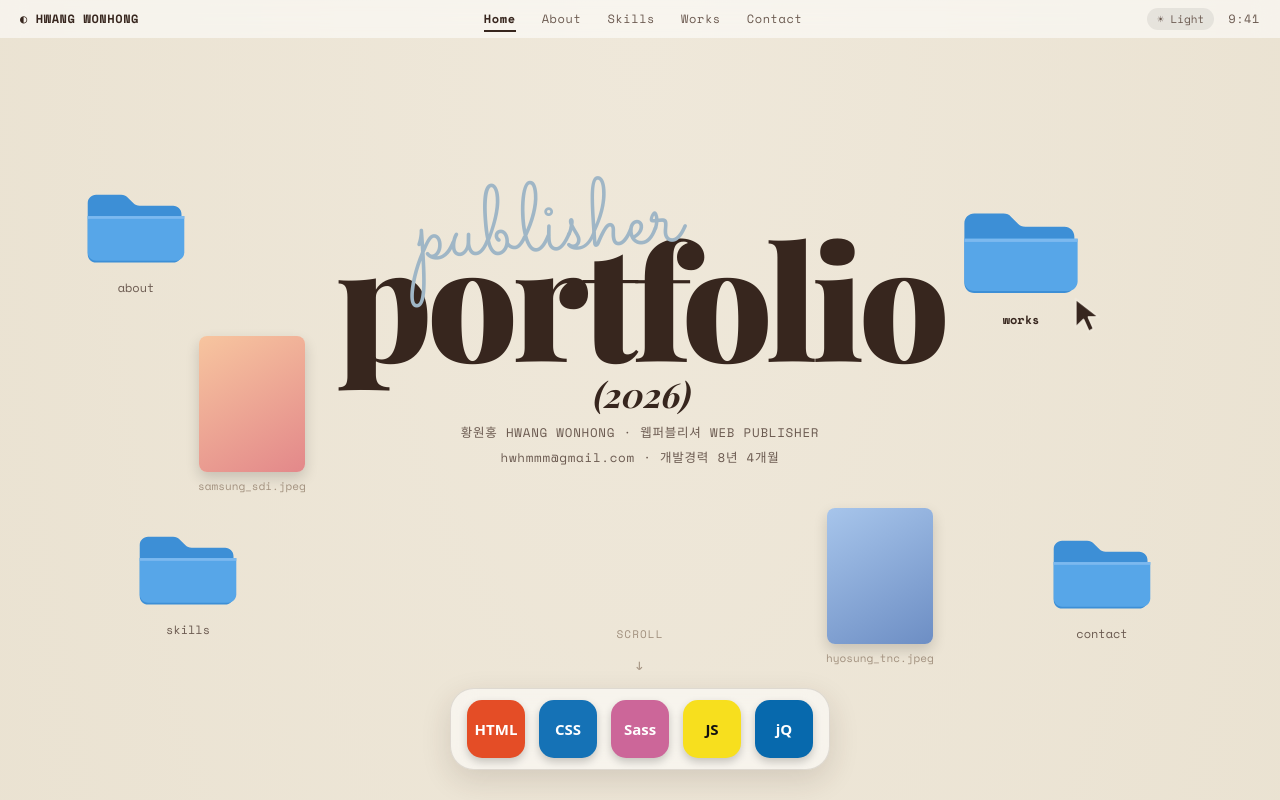
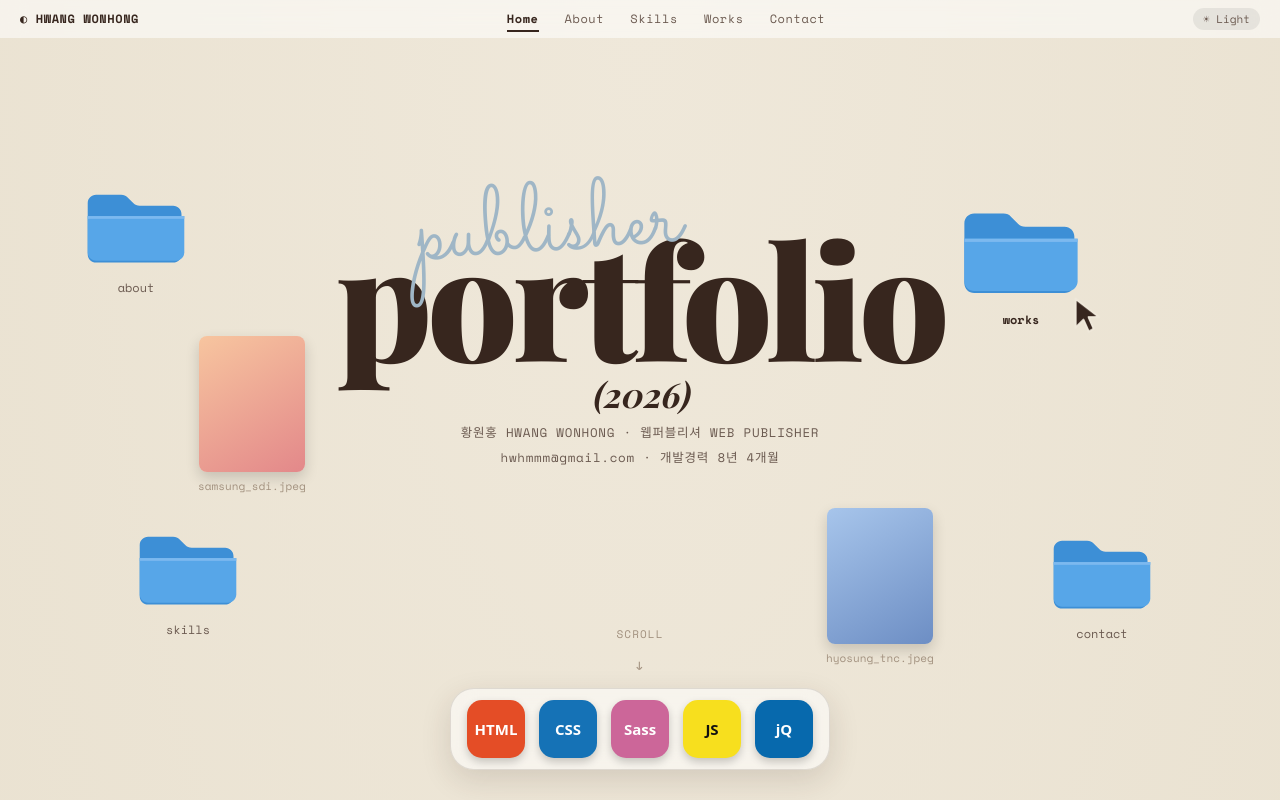
Before and after one commit to hwhmmm/2026-portfolio, a website: page index.html in a window 1280 px wide. Shown: the top 800 px of the page. Drawn offline with nearby package versions, Linux system fonts and the light colour scheme; a web font is replaced by a local one.

Commit message:
update: 메뉴바 9:41 장식 시계 제거
Co-Authored-By: Claude Fable 5 <noreply@anthropic.com>

```diff
--- a/index.html
+++ b/index.html
@@ -35,7 +35,6 @@
     </nav>
     <div class="mbar-right">
       <button class="tgl" type="button" data-theme-toggle aria-label="다크 모드 전환" aria-pressed="false"><span class="sun">☀ Light</span><span class="moon">☾ Dark</span></button>
-      <span class="mbar-time" aria-hidden="true">9:41</span>
     </div>
   </div>
 
--- a/src/scss/_header.scss
+++ b/src/scss/_header.scss
@@ -12,7 +12,6 @@
 .mbar-brand{color:var(--ink)}
 .mnav{display:flex;gap:26px}
 .mbar-right{display:flex;align-items:center;gap:14px}
-.mbar-time{color:var(--ink2);font-weight:400}
 
 .navk{position:relative;cursor:pointer;color:var(--ink2);font-weight:400;transition:color .2s}
 .navk::after{content:"";position:absolute;left:0;bottom:-5px;width:0;height:2px;background:var(--ink);transition:width .24s cubic-bezier(.2,.8,.2,1)}
```
Also changed, not shown: dist/css/main.css.
